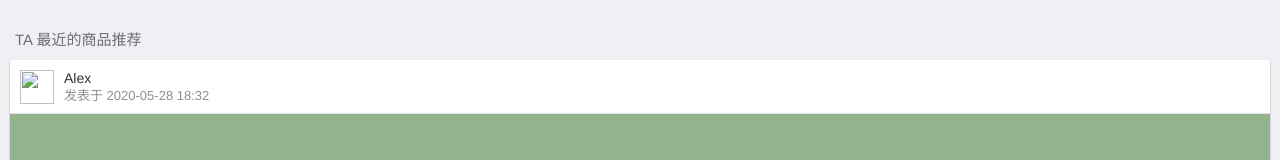
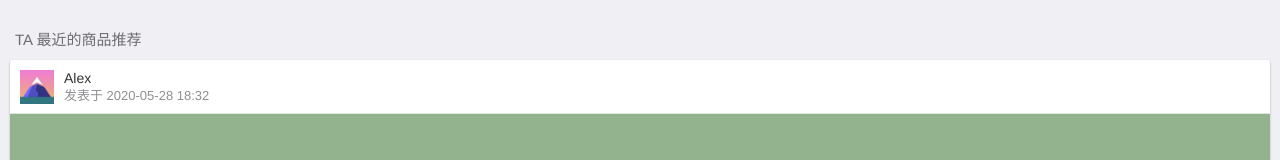
Before and after one commit to AlexGreenal/football-friends-plus-web, a plain HTML site: page page/chat/person.html in a window 1280 px wide. Shown: the part 481-641 px from the top of the page. Drawn offline with Linux system fonts and the light colour scheme.

Commit message:
Update person.html

```diff
--- a/page/chat/person.html
+++ b/page/chat/person.html
@@ -95,7 +95,7 @@
 			<div class="title">TA 最近的商品推荐</div>
 			<div class="mui-card">
 				<div class="mui-card-header mui-card-media">
-					<img src="../assert/listpic/0.png" />
+					<img src="../../assert/listpic/0.png" />
 					<div class="mui-media-body">
 						Alex
 						<p>发表于 2020-05-28 18:32</p>
```
